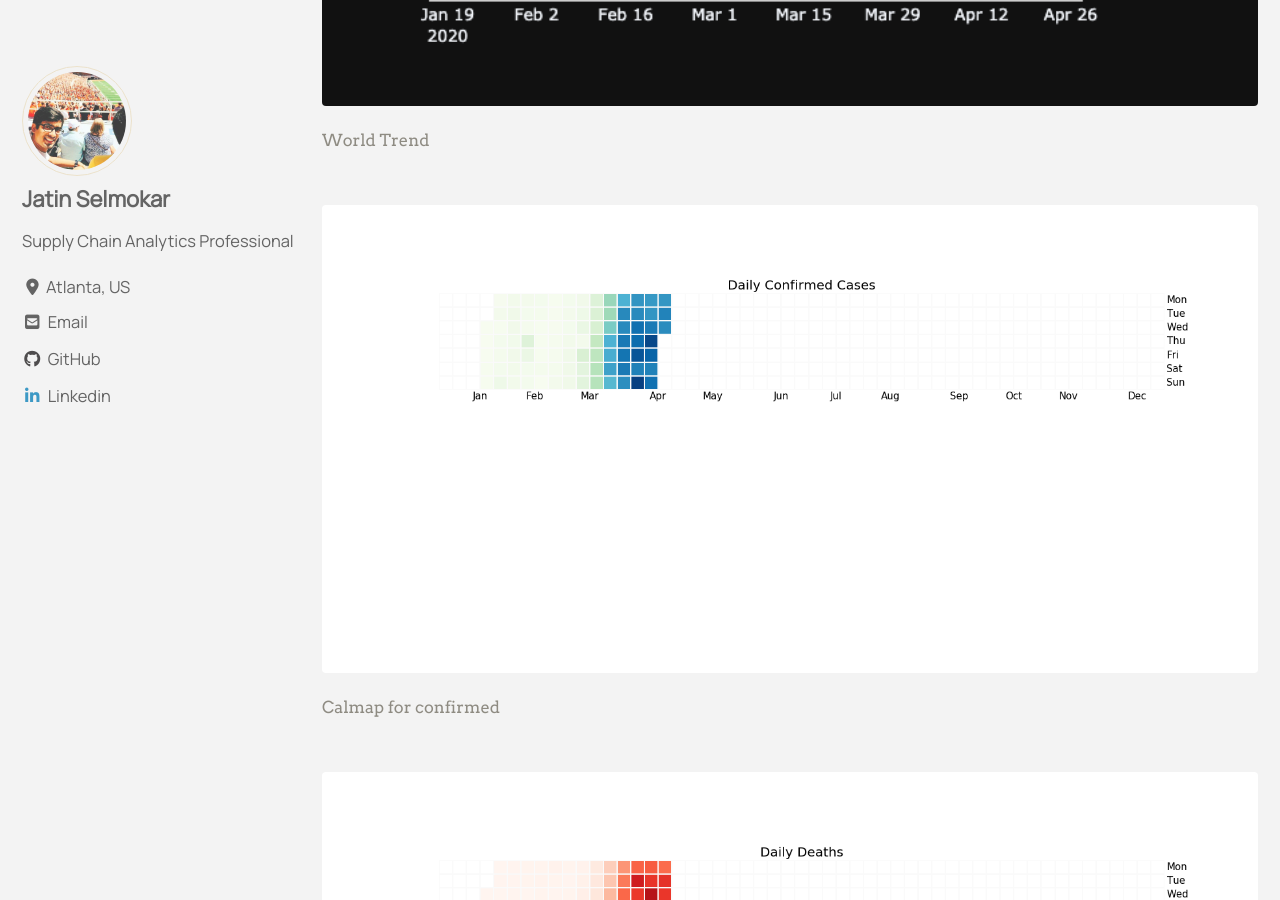
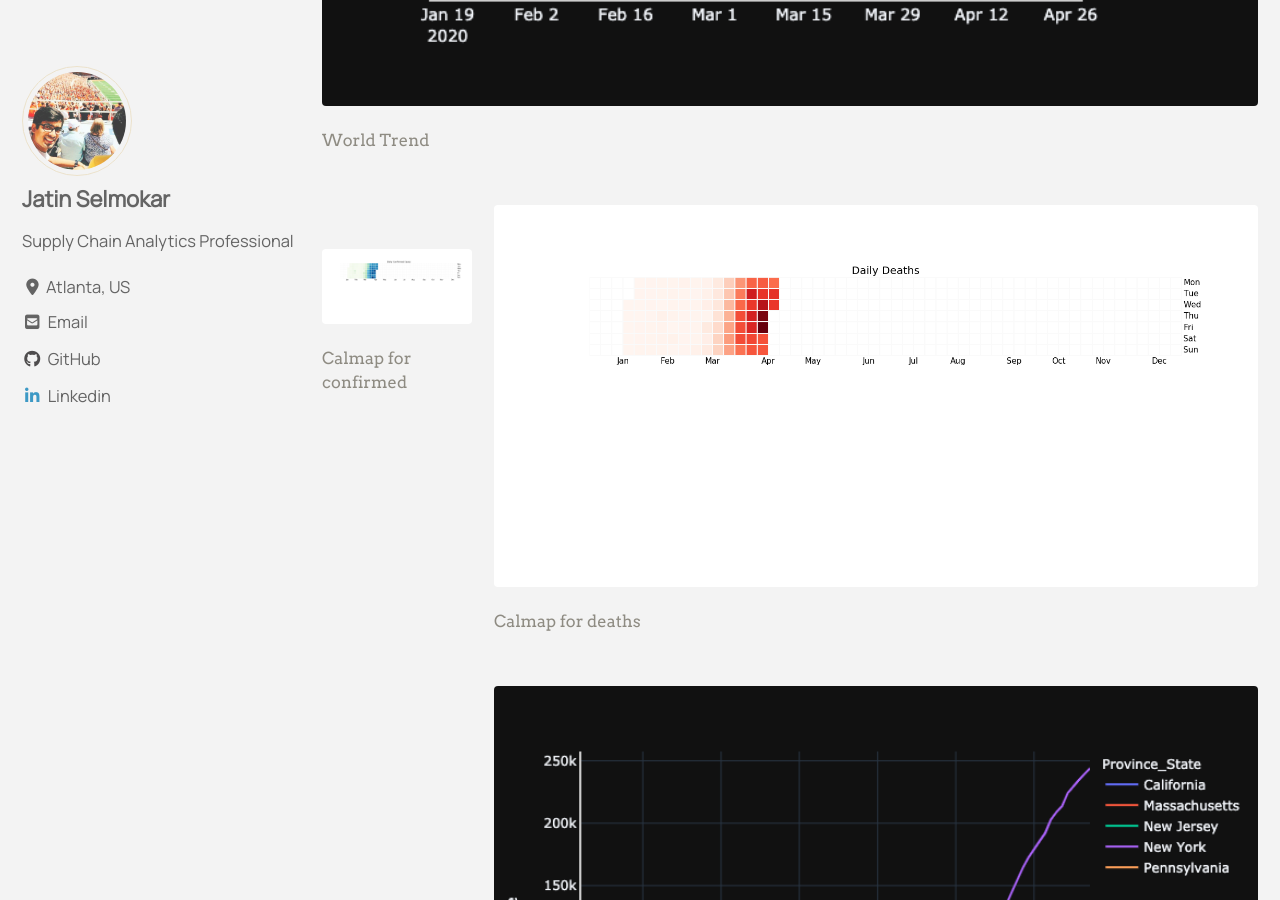
Before and after one commit to jatinselmokar/jatinselmokar.github.io, a Jekyll site: the page built from _portfolio/covid-eda.md, in a window 1280 px wide and 900 px high, scrolled down 1674 px. Built offline with Jekyll 4.4.1, drawn with Linux system fonts in a browser that asks for light colours; cached includes are drawn as plain includes; nearby versions of some CDN libraries.

Commit message:
Image Property Test

```diff
--- a/_portfolio/covid-eda.md
+++ b/_portfolio/covid-eda.md
@@ -22,7 +22,7 @@
 
 
 {% capture fig_img %}
-![Foo]({{ '/assets/images/WorldTrend.png' | relative_url }})
+![Foo]({{ '/assets/images/WorldTrend.png' | relative_url }}){: .align-center}
 {% endcapture %}
 
 <figure>
@@ -35,7 +35,7 @@
 ![Foo]({{ '/assets/images/calmap_confirmed.png' | relative_url }})
 {% endcapture %}
 
-<figure>
+<figure style="width: 150px; height: 400px " class="align-left">
   {{ fig_img | markdownify | remove: "<p>" | remove: "</p>" }}
   <figcaption>Calmap for confirmed</figcaption>
 </figure>
```
